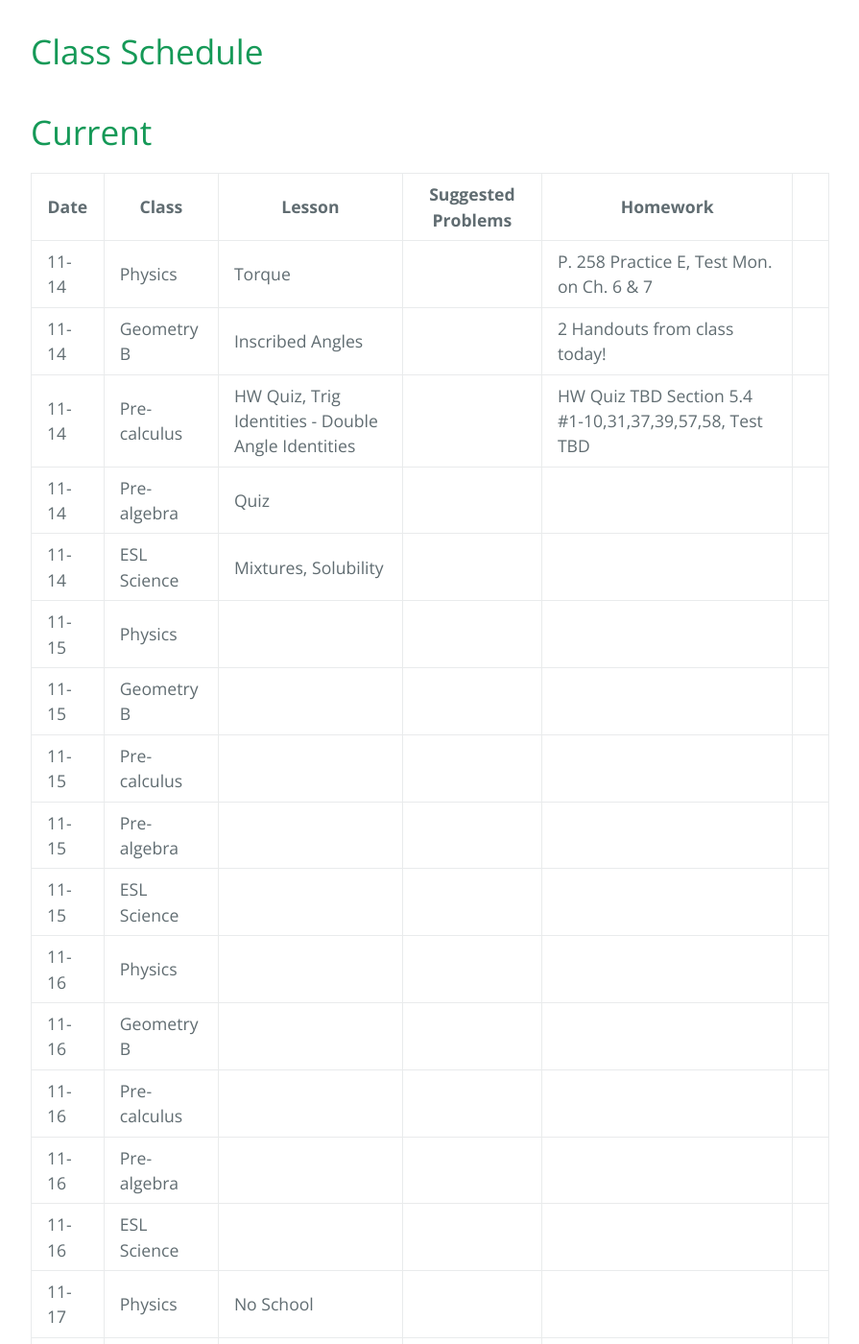
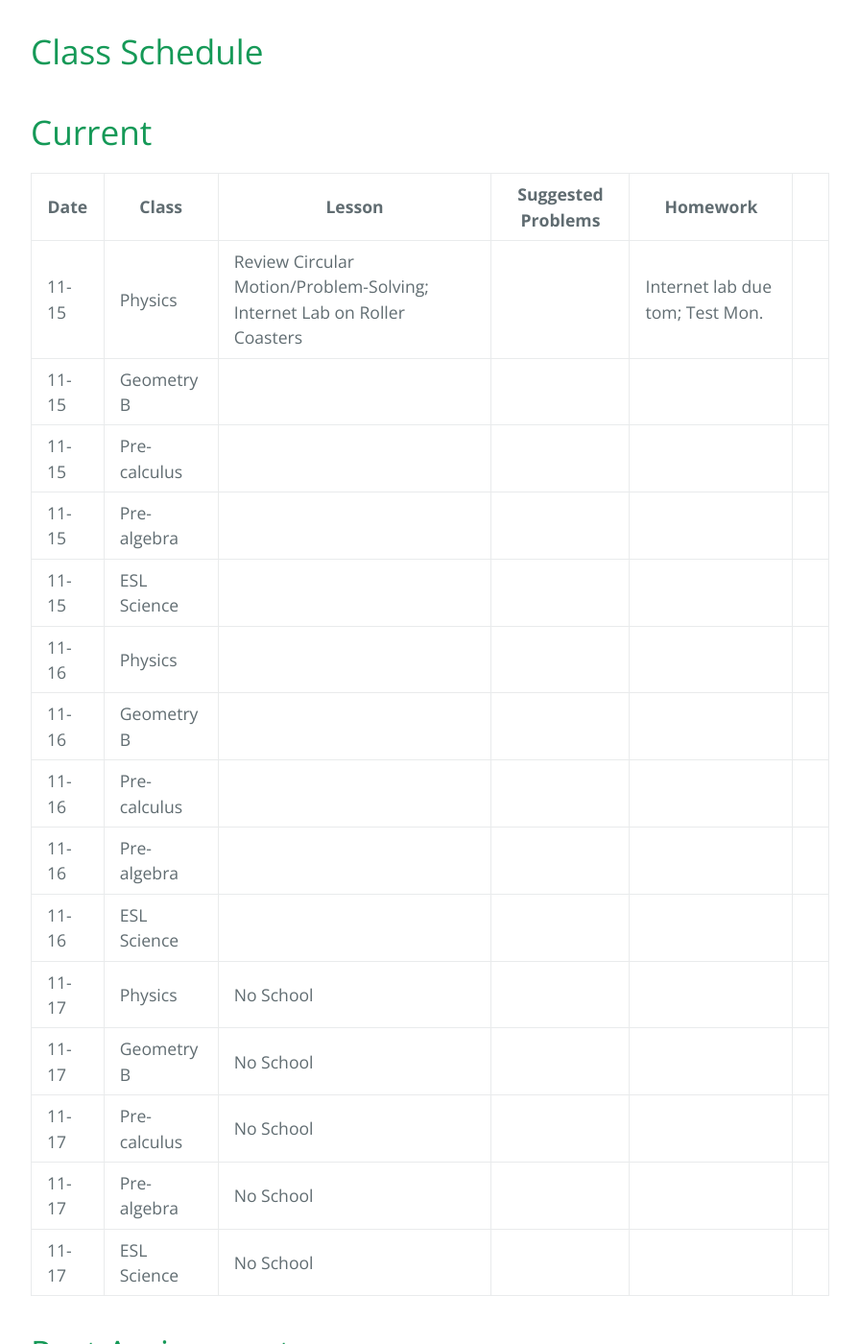
Before and after one commit to gpayoo/gpayoo, a Jekyll site: the page built from index.md, in a window 1280 px wide and 1400 px high, scrolled down 388 px. Shown: the whole window at 96% size, without its empty margins (192-1087 px from the left). Built offline with Jekyll 4.4.1, drawn with Linux system fonts in a browser that asks for light colours; our own code applies the rules of GitHub Pages for plain Markdown files; some of the changed text lies outside the part shown.

Commit message:
Update index.md

```diff
--- a/index.md
+++ b/index.md
@@ -10,12 +10,7 @@ layout: default
 
 | Date | Class | Lesson | Suggested Problems | Homework |
 | ---- | ----- | ------ | -------- | ---
-| 11-14 | Physics | Torque| |  P. 258 Practice E, Test Mon. on Ch. 6 & 7
-| 11-14 | Geometry B | Inscribed Angles| | 2 Handouts from class today!
-| 11-14 | Pre-calculus | HW Quiz, Trig Identities - Double Angle Identities | | HW Quiz TBD Section 5.4 #1-10,31,37,39,57,58, Test TBD
-| 11-14 | Pre-algebra | Quiz | |
-| 11-14 | ESL Science | Mixtures, Solubility |  |
-| 11-15 | Physics | | |
+| 11-15 | Physics | Review Circular Motion/Problem-Solving; Internet Lab on Roller Coasters | | Internet lab due tom; Test Mon.
 | 11-15 | Geometry B | | | |
 | 11-15 | Pre-calculus |  | |
 | 11-15 | Pre-algebra | | |
@@ -36,6 +31,11 @@ layout: default
 
 | Date | Class | Lesson | Suggested Problems | Homework |
 | ---- | ----- | ------ | -------- | ---
+| 11-14 | Physics | Torque| |  P. 258 Practice E, Test Mon. on Ch. 6 & 7
+| 11-14 | Geometry B | Inscribed Angles| | 2 Handouts from class today!
+| 11-14 | Pre-calculus | HW Quiz, Trig Identities - Double Angle Identities | | HW Quiz TBD Section 5.4 #1-10,31,37,39,57,58, Test TBD
+| 11-14 | Pre-algebra | Quiz | |
+| 11-14 | ESL Science | Mixtures, Solubility |  |
 | 11-13 | Physics | Review/Substitute Teacher | |
 | 11-13 | Geometry B | Review/Substitute Teacher | | |
 | 11-13 | Pre-calculus | Review/Substitute Teacher | |
```
